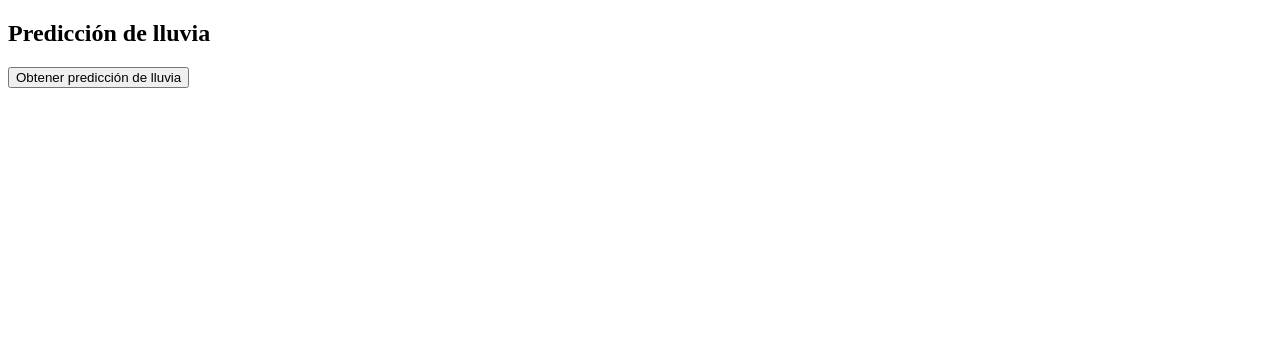
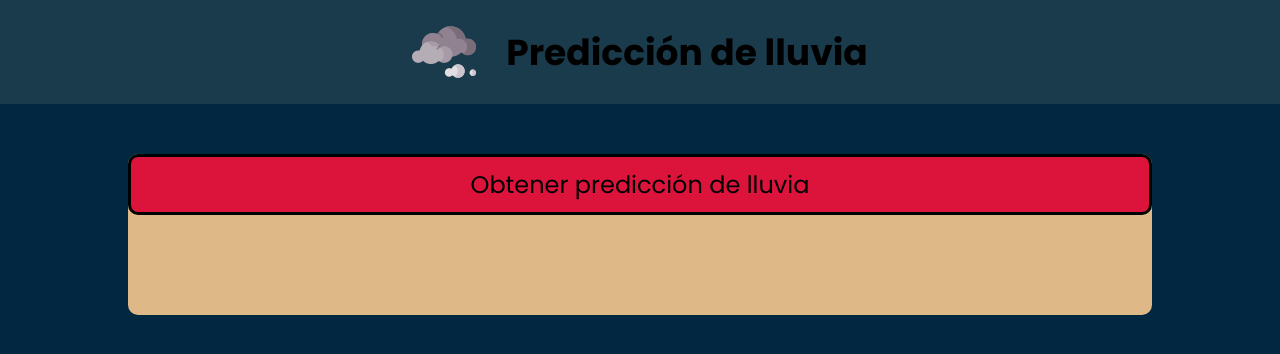
Before and after one commit to FranJimenezCriado/Prediccion-de-lluvia, a plain HTML site: page index.html in a window 1280 px wide. Drawn offline with Linux system fonts and the light colour scheme.

Commit message:
CSS para la web

```diff
--- /dev/null
+++ b/css/style.css
@@ -0,0 +1,99 @@
+@import url('https://fonts.googleapis.com/css2?family=Poppins:ital,wght@0,100;0,200;0,300;0,400;0,500;0,600;0,700;0,800;0,900;1,100;1,200;1,300;1,400;1,500;1,600;1,700;1,800;1,900&display=swap');
+
+* {
+    margin: 0;
+    padding: 0;
+    box-sizing: border-box;
+    font-family: "Poppins", sans-serif;
+}
+
+body {
+    display: flex;
+    flex-direction: column;
+    justify-content: center;
+    align-items: center;
+    background: #012840;
+}
+
+header {
+    display: flex;
+    justify-content: center;
+    align-items: center;
+    padding: 20px 20px;
+    width: 100%;
+    gap: 30px;
+    background-color: rgba(245, 222, 179, .1);
+    font-size: 1.5rem;
+}
+
+main {
+    width: 80%;
+    height: 80%;
+    margin-top: 50px;
+    background-color:burlywood;
+    border-radius: 10px;
+}
+
+#iniciar {
+    display: flex;
+    justify-content: center;
+}
+
+#horaActual {
+    display: flex;
+    flex-direction: column;
+    justify-content: center;
+    align-content: center;
+    text-align: center;
+    padding: 20px;
+}
+
+button {
+    background-color: crimson;
+    font-size: 1.5rem;
+    padding: 10px;
+    border: 3px solid;
+    border-radius: 10px;
+    width: 100%;
+}
+
+button:hover {
+    background-color:coral;
+}
+
+#horaActual {
+    font-size: 2.4rem;
+}
+
+#tiempo {
+    width: 100%;
+    padding: 20px 20px;
+    display: flex;
+    justify-content: center;
+}
+
+#tiempo img {
+    width: 80%;
+    padding: 20px 20px;
+}
+
+#tiempoPorHora {
+    display: grid;
+        grid-template-columns: 1fr 1fr 1fr 1fr;
+        grid-template-rows: 1fr 1fr;
+        gap: 20px;
+}
+
+#tiempoPorHora li {
+    background-color: crimson;
+    display: flex;
+    list-style: none;
+    flex-direction: column;
+    align-items: center;
+    border: 2px solid;
+    border-radius: 10px;
+    list-style: none;
+    gap: 5px;
+    padding: 15px;
+    font-size: 20px;
+}
--- a/index.html
+++ b/index.html
@@ -3,14 +3,19 @@
 <head>
     <meta charset="UTF-8">
     <meta name="viewport" content="width=device-width, initial-scale=1.0">
+    <link rel="stylesheet" href="./css/style.css">
     <title>Predicción de lluvia</title>
 </head>
 <body>
 
-    <header><h2>Predicción de lluvia</h2></header>
+    <header>
+        <img class="gif" src="./img/nublado.png" alt="Imagen cabecera">
+        <h2>Predicción de lluvia</h2></header>
 
     <main>
-        <div id="iniciar"><button type="button" id="boton">Obtener predicción de lluvia</button></div>
+        <div id="iniciar">
+            <button style="cursor: pointer" type="button" id="boton">Obtener predicción de lluvia</button>
+        </div>
         <div id="horaActual"></div>
         <div id="tiempo">
             <ul id="tiempoPorHora"></ul>
--- a/js/script.js
+++ b/js/script.js
@@ -8,11 +8,12 @@ const botonUbicacion = document.getElementById("boton");
 botonUbicacion.addEventListener('click', () => {
 
     if (navigator.geolocation) {
+
         navigator.geolocation.getCurrentPosition(muestraPosicion);
+
     }
 
-    }
-);
+    }, {once:true});
 
 function muestraPosicion(position) {
 
@@ -40,12 +41,21 @@ function lluvia() {
 
         const imagenGif = document.createElement('img');
 
-        if (forecast.some(hour => hour > 0)) {
+        if (forecast.some(hour => hour > 0 && hour < 30)) {
 
             const prediccion = document.getElementById("horaActual");
             const prediccionFinal = document.createElement("div");
             prediccionFinal.className = "prediccionFinal";
-            prediccionFinal.innerHTML = `<p>Lloverá en las proximas 8 horas</p>`;
+            prediccionFinal.innerHTML = `<p>Hay pocas probabilidades de que llueva en las próximas 8 horas</p>`;
+
+            prediccion.appendChild(prediccionFinal);
+
+          } else if (hour > 30 && hour < 60) {
+
+            const prediccion = document.getElementById("horaActual");
+            const prediccionFinal = document.createElement("div");
+            prediccionFinal.className = "prediccionFinal";
+            prediccionFinal.innerHTML = `<p>Probablemente llueva en las próximas 8 horas</p>`;
 
             prediccion.appendChild(prediccionFinal);
 
```
Also changed, not shown: img/logo weather.svg (deleted), img/nublado.png (added).
